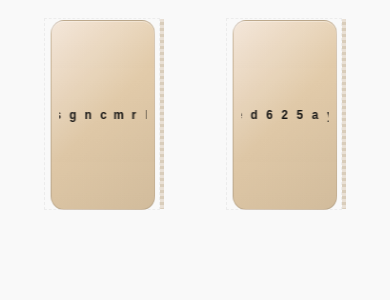
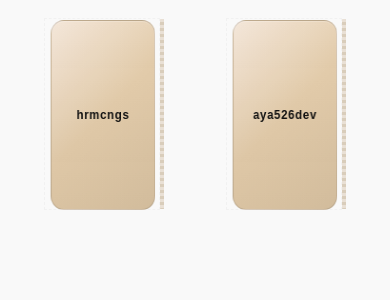
Before and after one commit to Drowse-Lab/Drowse-Lab, a Jekyll site: the page built from diary/index.html, in a window 390 px wide. Shown: the part 128-428 px from the top of the page. Built offline with Jekyll 4.4.1, drawn with Linux system fonts in a browser that asks for light colours; nearby versions of some CDN libraries; some web fonts are replaced; a style sheet for code colours, icons or effects is not loaded.

Commit message:
テスト

```diff
--- a/assets/css/diary.css
+++ b/assets/css/diary.css
@@ -131,7 +131,7 @@
   .diary.container { margin-top: 36px; }
   .diary-link { padding: 14px 14px; }
 }
-/* ===== 3D Book Shelf (改善版) ===== */
+/* ===== 3D Book Shelf （該当セクション） ===== */
 .book-shelf{
   perspective: 900px;
   -webkit-perspective: 900px;
@@ -143,49 +143,51 @@
 .shelf-rail{
   display: grid;
   grid-auto-flow: column;
-  grid-auto-columns: 160px;   /* 1冊の幅（必要なら増やす） */
+  grid-auto-columns: 160px;
   gap: 22px;
   overflow-x: auto;
   overflow-y: visible;
   padding: 12px 6px 26px;
   min-height: 260px;
   scrollbar-width: thin;
-  align-items: end;           /* 下揃えにする */
+  align-items: end;
 }
 
 /* 1冊 */
 .book{
   position: relative;
-  display: block;             /* 横方向で潰れないように明示 */
-  width: 140px;               /* 背表紙を十分に見せる幅 */
-  min-width: 120px;           /* 幅が潰れるのを防ぐ */
+  display: block;
+  width: 140px;
+  min-width: 120px;
   height: 220px;
   box-sizing: border-box;
   appearance: none; border: 0; background: transparent;
   cursor: pointer; outline: none;
+  /* 重要：回転ピボットを底辺にする */
+  transform-origin: center bottom;
   transform: translateZ(0) rotateY(-18deg);
   -webkit-transform: translateZ(0) rotateY(-18deg);
   transform-style: preserve-3d;
   -webkit-transform-style: preserve-3d;
   -webkit-backface-visibility: hidden;
   backface-visibility: hidden;
-  transition: transform .18s ease, filter .18s ease;
+  transition: transform .24s cubic-bezier(.2,.9,.2,1), filter .18s ease;
   will-change: transform;
-  /* 一時デバッグ：枠を見やすくする（確認後削除） */
-  outline: 1px dashed rgba(0,0,0,0.05);
+  outline: 1px dashed rgba(0,0,0,0.03); /* デバッグ枠（確認後削除してOK） */
 }
 .book:hover,
 .book.active{
-  transform: translateZ(90px) scale(1.06) rotateY(0deg);
-  -webkit-transform: translateZ(90px) scale(1.06) rotateY(0deg);
-  filter: drop-shadow(0 16px 24px rgba(0,0,0,.28));
-  z-index: 10;
+  /* 底辺を軸に前へ傾ける（上側が手前に来る）＋少し手前にズラす */
+  transform: translateZ(90px) rotateX(-12deg) rotateY(0deg) scale(1.06);
+  -webkit-transform: translateZ(90px) rotateX(-12deg) rotateY(0deg) scale(1.06);
+  filter: drop-shadow(0 20px 28px rgba(0,0,0,.28));
+  z-index: 30;
 }
 
-/* 背表紙：薄い茶色グラデーションで本体をはっきり表示 */
+/* 背表紙：薄い茶色グラデーション */
 .book-spine{
   position: relative;
-  display: block;             /* ブロックで幅いっぱいにする */
+  display: block;
   width: 100%;
   height: 100%;
   border-radius: 14px;
@@ -193,7 +195,7 @@
     linear-gradient(180deg, rgba(255,255,255,.04), rgba(0,0,0,.03)),
     linear-gradient(135deg, #f3e6d8 0%, #e3cba9 50%, #d9c2a1 100%);
   border: 1px solid rgba(0,0,0,.12);
-  box-shadow: inset 0 1px 0 rgba(255,255,255,0.3);
+  box-shadow: inset 0 1px 0 rgba(255,255,255,0.18);
   overflow: hidden;
 }
 
@@ -205,53 +207,37 @@
   -webkit-transform: rotateY(90deg) translateZ(1px);
   transform-origin: left; -webkit-transform-origin: left;
   background: repeating-linear-gradient(180deg,#e9e0d5 0 3px,#d9cdbb 3px 6px);
-  border-right: 1px solid rgba(0,0,0,.10);
+  border-right: 1px solid rgba(0,0,0,.08);
   border-radius: 2px;
 }
 
-/* 縦組みタイトル（ユーザー名）: 文字色を黒に。縦書きが効かない場合は横回転で代替 */
+/* タイトル（ユーザー名） — 今回は1つの label を中央に表示、色は黒 */
 .book-title{
   position:absolute;
   inset: 12px 8px;
   display:flex;
-  flex-direction:column;
   align-items:center;
   justify-content:center;
-  gap: 4px;
-  font-weight: 800;
-  color: #111;                /* 黒 */
+  text-align:center;
+  font-weight: 700;
+  color: #111; /* 黒 */
   text-shadow: none;
   overflow: hidden;
-  /* 縦書きを試みる（対応しない環境では下の transform 回転が効く） */
-  writing-mode: vertical-rl;
-  text-orientation: upright;
+  white-space: nowrap;
   -webkit-font-smoothing: antialiased;
 }
-/* 各文字の扱いを安定 */
-.book-title .ch{
-  display:block;
-  font-size: clamp(14px, 1.4vw, 20px);
+/* ラベル要素 */
+.book-title .label{
+  display: inline-block;
+  font-size: clamp(14px, 1.8vw, 20px);
+  letter-spacing: .06em;
   line-height: 1;
-  transform: translateZ(1px);
-  white-space: nowrap;
-  -webkit-user-select: none;
-  user-select: none;
+  padding: 0 6px;
   color: #111;
 }
 
-/* 環境で縦書きがサポートされない場合のフェールバック（強制回転） */
-/* 必要なら下のコメントを外して試してください */
-/*
-.book-title { writing-mode: horizontal-tb; transform: rotate(-90deg); transform-origin: left top; }
-.book { height: 220px; width: 140px; }
-*/
-
+/* モバイル調整 */
 @media (max-width: 640px) {
   .book { width: 120px; height: 190px; }
-  .book-title .ch { font-size: clamp(12px, 2.6vw, 18px); }
+  .book-title .label { font-size: clamp(12px, 2.6vw, 16px); }
 }
-
-/* 長い名前対策 */
-.book-title{
-  --max-chars: 12;
-}
--- a/diary/index.html
+++ b/diary/index.html
@@ -33,8 +33,11 @@
     let h = 0; for (let i=0;i<str.length;i++) h = (h*31 + str.charCodeAt(i)) >>> 0;
     return h % 360;
   }
-  // 縦組み
-  const lettersHTML = (s) => (s||'?').split('').map(c=>`<span class="ch">${c}</span>`).join('');
+
+  // HTMLエスケープ（念のため）
+  function escapeHTML(s){
+    return String(s).replace(/[&<>"']/g, c => ({'&':'&amp;','<':'&lt;','>':'&gt;','"':'&quot;',"'":"&#39;"}[c]));
+  }
 
   // members.json を読み込んで本を描画
   fetch('{{ site.baseurl }}/assets/data/members.json', {cache:'no-store'})
@@ -48,18 +51,20 @@
         const rawUsername = (m.username || fromLink || m.login || '').toString().trim();
         const usernameKey = rawUsername.replace(/^@/, '').toLowerCase();
 
-        // 表示ラベルは人が読みやすい形（名前優先、username も可）、大文字小文字は保持
+        // 表示ラベルは名前優先（大文字小文字を保持）、長ければ切る
         const displayRaw = (m.name && m.name.toString().trim()) || (m.username && m.username.toString().trim()) || fromLink || 'unknown';
-        const displayLabel = displayRaw.slice(0, 12); // 背表紙に入りきる長さに制限
+        const displayLabel = displayRaw.slice(0, 14); // 背表紙に入る長さを少し増やして余裕を持たせる
 
         const btn = document.createElement('button');
         btn.className = 'book';
         btn.dataset.username = usernameKey || ''; // クリック時に使うキー
         btn.title = (m.name || m.username || fromLink || 'unknown');
         const h = hueFrom(displayLabel);
+
+        // ここで「1つのラベル要素」を入れる（以前の1文字ずつspanはやめる）
         btn.innerHTML = `
           <span class="book-spine" style="--h:${h}">
-            <span class="book-title">${lettersHTML(displayLabel)}</span>
+            <span class="book-title"><span class="label">${escapeHTML(displayLabel)}</span></span>
           </span>`;
         shelfRail.appendChild(btn);
       });
```
